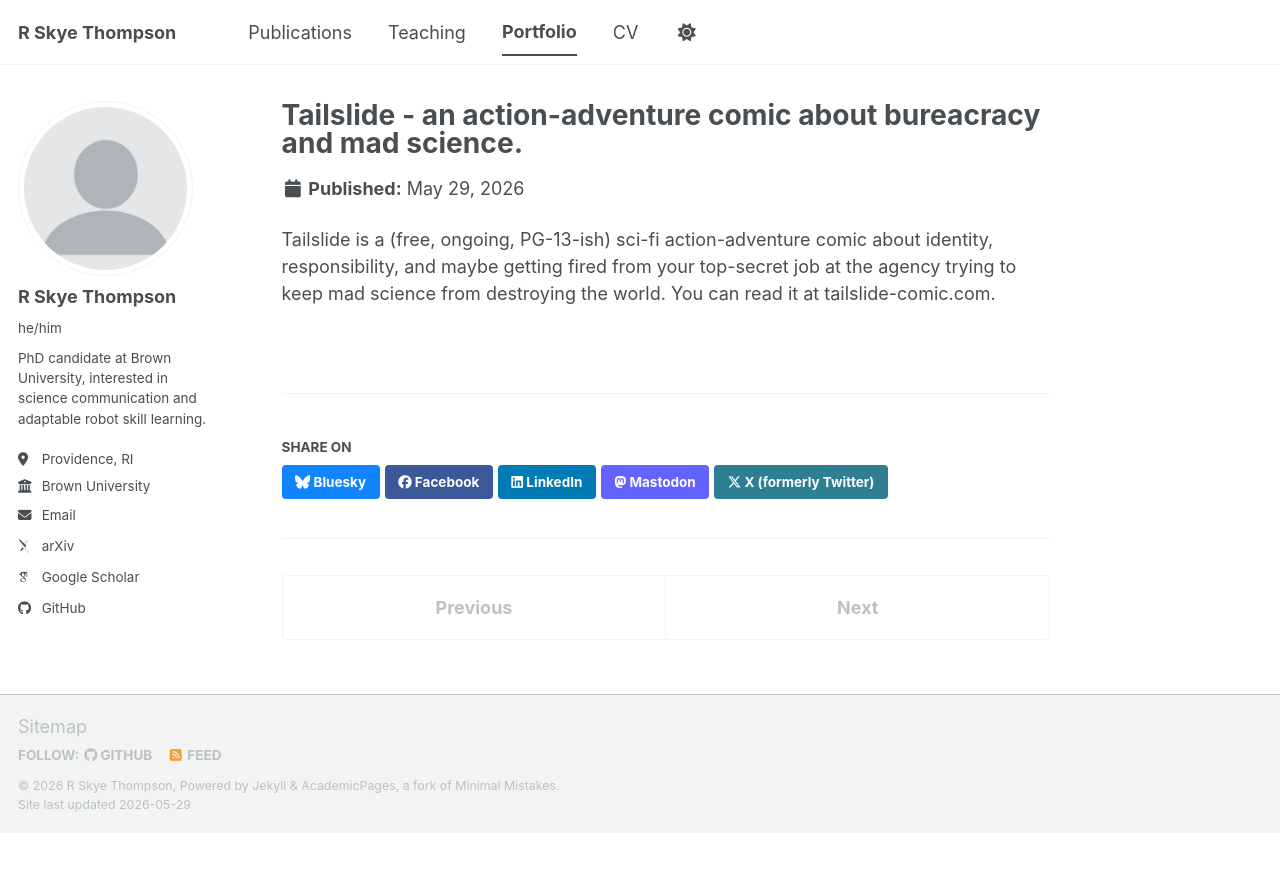
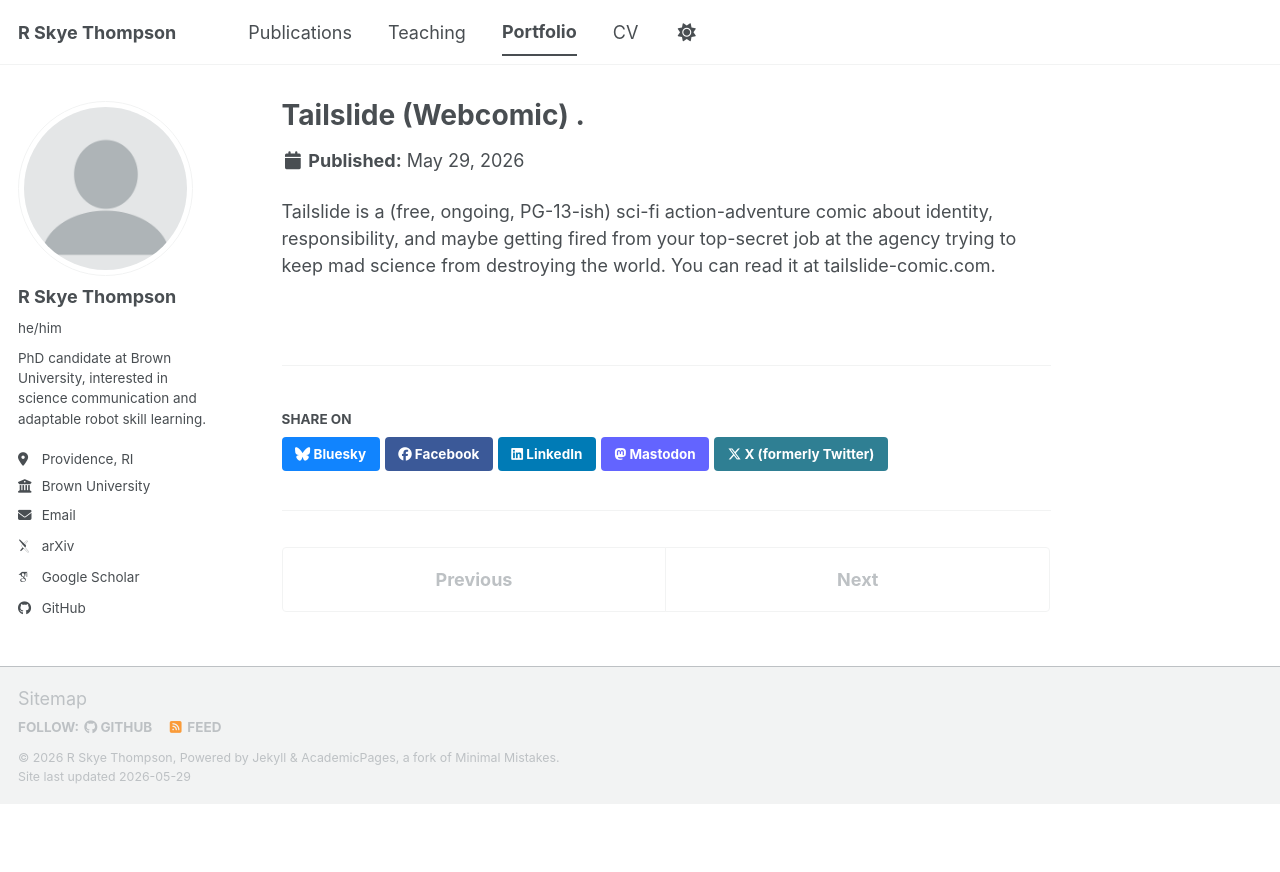
Before and after one commit to rthomp17/rthomp17.github.io, a Jekyll site: the page built from _portfolio/tailslide.md, in a window 1280 px wide. Shown: the top 872 px of the page. Built offline with Jekyll 4.4.1, drawn with Linux system fonts in a browser that asks for light colours; some web fonts are replaced; a script bundle is joined from its source files by our own code; library files that are not in the unit come from our copies.

Commit message:
Update tailslide.md

```diff
--- a/_portfolio/tailslide.md
+++ b/_portfolio/tailslide.md
@@ -1,6 +1,6 @@
 ---
-title: "Tailslide - an action-adventure comic about bureacracy and mad science."
-excerpt: "A comic I've been working on since 2020. Has a few hundred pages, all totally free to read online.  1<br/><img src='/images/500x300.png'>"
+title: "Tailslide (Webcomic) ."
+excerpt: "A comic I've been working on since 2020. Has a few hundred pages, all totally free to read online. <img src='/images/tailslide_teaser.png'>"
 collection: portfolio
 ---
 
```
